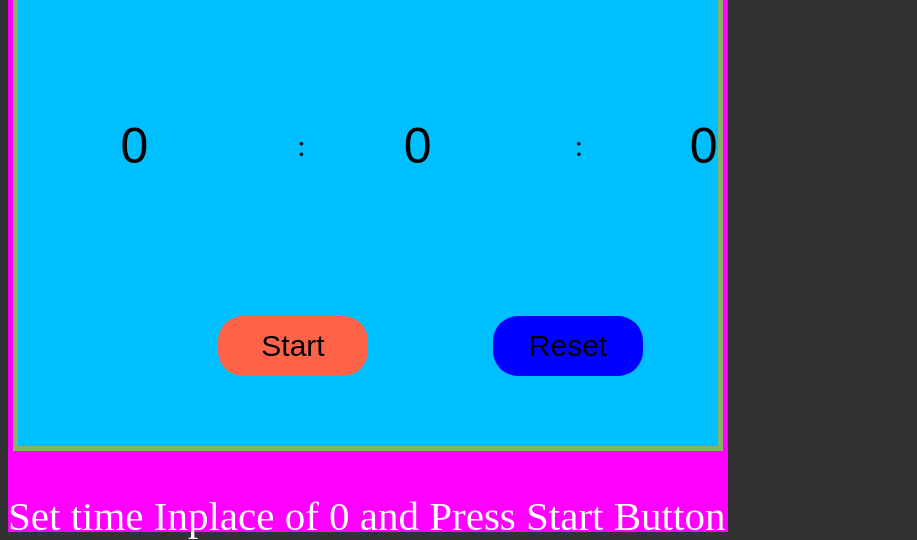
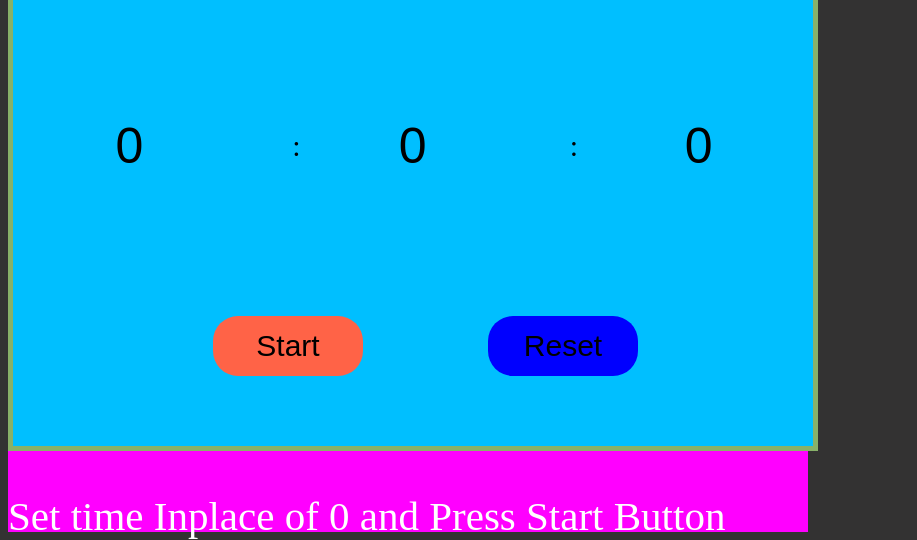
Before and after one commit to sambit985/Time_Count_Down, a plain HTML site: page index.html in a window 1280 px wide. Shown: the part 308-848 px from the top of the page, without its empty margins (0-917 px from the left). Drawn offline with Linux system fonts and the light colour scheme.

Commit message:
Update style.css

```diff
--- a/style.css
+++ b/style.css
@@ -4,7 +4,7 @@ html {
 }
 .mainbody{
 height:800px;
-width:720px;
+width:800px;
 background-color:fuchsia;
 }
 
@@ -16,7 +16,7 @@ h1 {
 
 #container {
     height: 600px;
-    width: 700px;
+    width: 800px;
     background-color: deepskyblue;
     margin: 0 auto;
     border: 5px solid #88B169;
```
